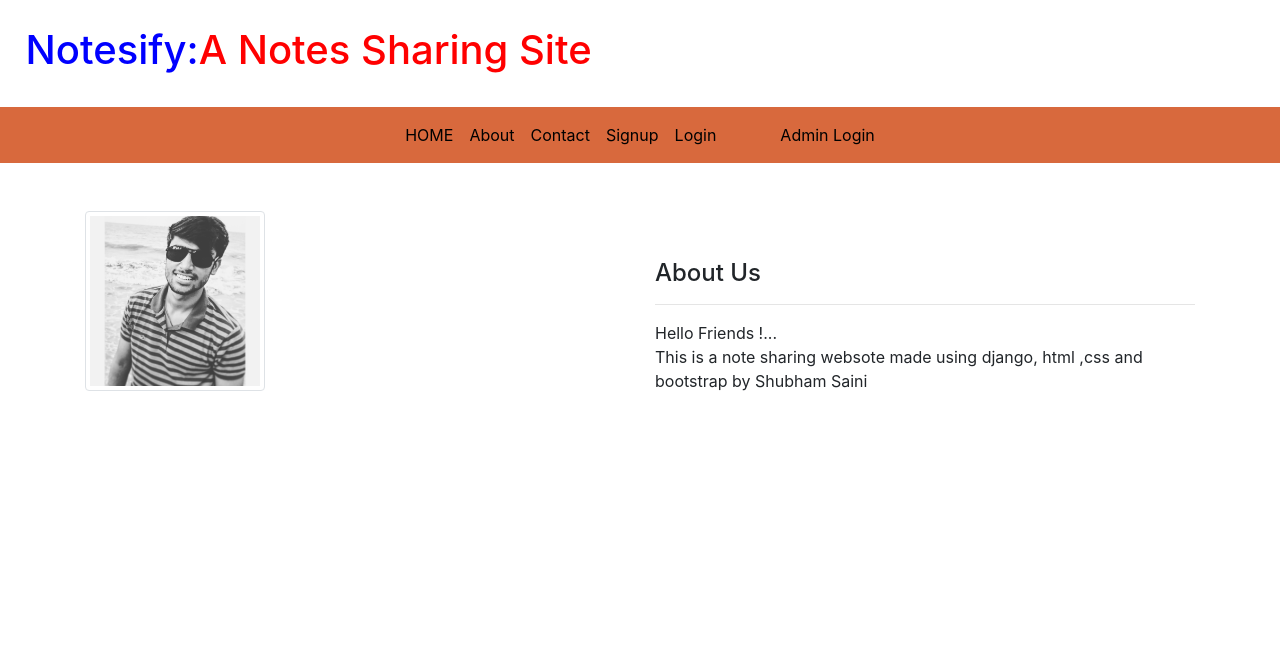
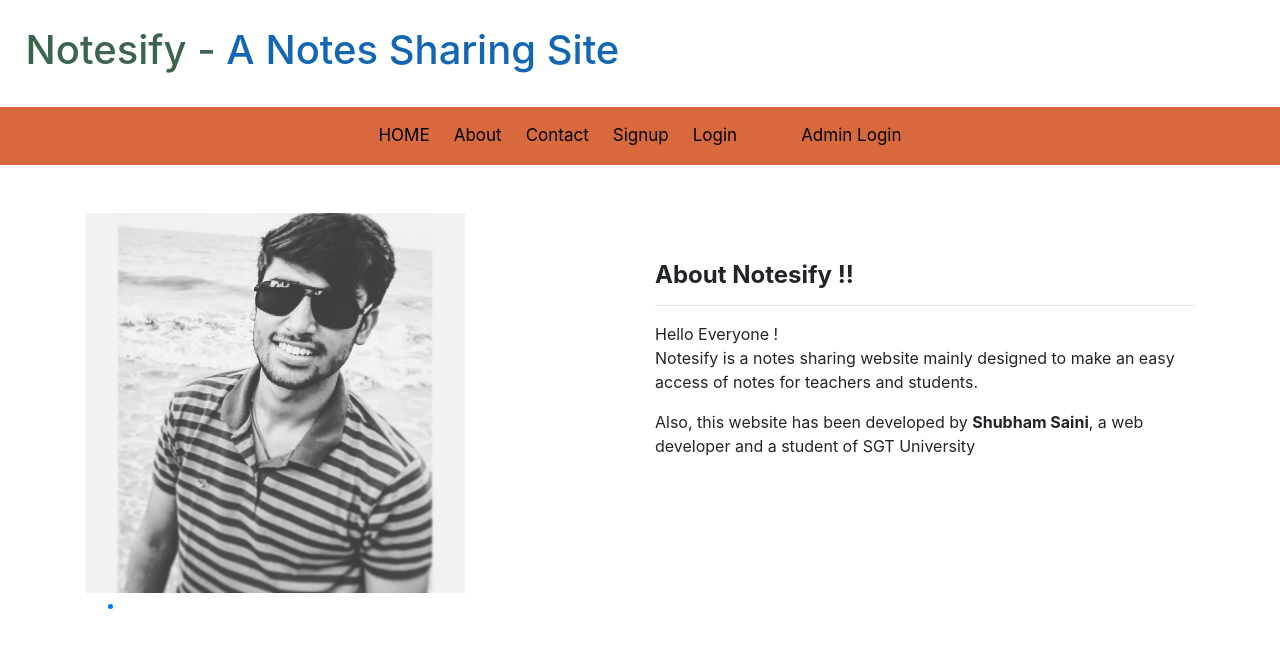
Before and after one commit to ShubhamSaini3431/NotesSharingSite, a Django app: page /about/ in a window 1280 px wide. Shown: the top 648 px of the page. Run offline with Django 3.2, Linux system fonts and the light colour scheme; some libraries are stand-ins or nearby versions.

Commit message:
frontend_changes_2nd

```diff
--- a/app/templates/about.html
+++ b/app/templates/about.html
@@ -11,20 +11,24 @@
 <body>
 
 
-
-
-
     <div class="container mt-5">
         <div class="row">
-            <div class="col-sm-6">
-                <img src="{% static 'images/shubham.jpg' %}" class="img-thumbnail" style="width:180px;">
+            <div class="col-sm-6" style="size: 40px;">
+                <div class="img-box">
+                <img src="{% static 'images/shubham.jpg' %}" class="img-responsive" style="width:380px;">
+                <ul>
+                    <a href="https://www.linkedin.com/in/shubham-saini-3b3b17169/">
+                        <li><i class="fa fa-linkedin"></i></li>
+                    </a>
+                </ul>
             </div>
-
+            </div>
             <div class="col-sm-6 mt-5">
-                <h4>About Us</h4>
+                <h4 style="font-weight: bold;">About Notesify !!</h4>
                 <hr>
-                <p>Hello Friends !... <br>
-                    This is a note sharing websote made using django, html ,css and bootstrap by Shubham Saini</p>
+                <p>Hello Everyone ! <br>
+                    Notesify is a notes sharing website mainly designed to make an easy access of notes for teachers and students.</p>
+                    <p>Also, this website has been developed by <strong>Shubham Saini</strong>, a web developer and a student of SGT University</p>
                 </div>
                 <br>
                 <br>
--- a/app/templates/index.html
+++ b/app/templates/index.html
@@ -14,7 +14,7 @@
 </style>
 <div class="image img-rounded" style="border-image-width: auto;">
     <div class="transparent-box">
-        <p>Lets Share and Care</p>
+        <p>Share More , Care Less</p>
     </div>
 
 </div>
@@ -26,7 +26,7 @@
         <div class="col-sm-3">
             <div class="box1">
                 <p class="halfcircle"><i class="fas fa-user-circle mt-4" style="font-size: 25px;"></i></p>
-                <p class="halfcirclebottom" style="font-size: 20px;">Create Account</p>
+                <p class="halfcirclebottom" style="font-size: 20px;">Signup</p>
             </div>
 
         </div>
--- a/app/templates/navigation.html
+++ b/app/templates/navigation.html
@@ -15,27 +15,27 @@
 </head>
 <body>
 
-    <h1 style="padding: 2%;"><span style="color: blue;">Notesify:</span><span style="color: rgb(255, 0, 0);">A Notes Sharing Site</span></h1>
+    <h1 style="padding: 2%;"><span style="color: rgb(61, 100, 76);">Notesify - </span><span style="color: rgb(19, 102, 180);">A Notes Sharing Site</span></h1>
 
     <nav class="navbar sticky-top navbar-expand-sm justify-content-center navbar-fixed-top" style="background-color: rgb(216, 105, 61);">
-        <ul class="navbar-nav">
+        <ul class="navbar-nav" style="font-size: 17px;">
                 <li class="navbar-item">
                     <a  class="nav-link" href="{% url 'index' %}">HOME</a>
                 </li>
-                <li class="navbar-item">
+                <li class="navbar-item ml-2">
                     <a class="nav-link" href="{% url 'about' %}">About</a>
                 </li>
-                <li class="navbar-item">
+                <li class="navbar-item ml-2">
                     <a class="nav-link" href="{% url 'contact' %}">Contact</a>
                 </li>
-                <li class="navbar-item">
+                <li class="navbar-item ml-2">
                     <a class="nav-link" href="{% url 'user_signup' %}">Signup</a>
                 </li>
-                <li class="navbar-item">
+                <li class="navbar-item ml-2">
                     <a class="nav-link" href="{% url 'user_login' %}">Login</a>
                 </li>
 
-                <li class="navbar-item ml-5">
+                <li class="navbar-item ml-5 ">
                     <a class="nav-link" href="{% url 'login_admin' %}">Admin Login</a>
                 </li>
             </ul>
--- a/app/templates/user_signup.html
+++ b/app/templates/user_signup.html
@@ -11,7 +11,7 @@
 
     <div class="container" style="margin-left: 30%;">
         <div class="col-sm-6">
-            <h2 class="text-center mt-4" style="font-family: cursive;">Register Here !</h2>
+            <h2 class="text-center mt-5" style="font-family: cursive;">Register Here !</h2>
             <hr>
             <form action="#" method="POST">
                 {% csrf_token %}
@@ -37,7 +37,7 @@
                     <option value="Student">Student</option>
                     <option value="Faculty">Faculty</option>
                 </select>
-                <input type="submit" class="btn btn-info mt-3" value="Submit">
+                <input type="submit" class="btn btn-success mt-3" value="Submit">
             </form>
             <br><br><br>
         </div>
```
Also changed, not shown: app/templates/contact.html (+10 -6 lines), app/static/css/style.css (line endings or trailing spaces).
